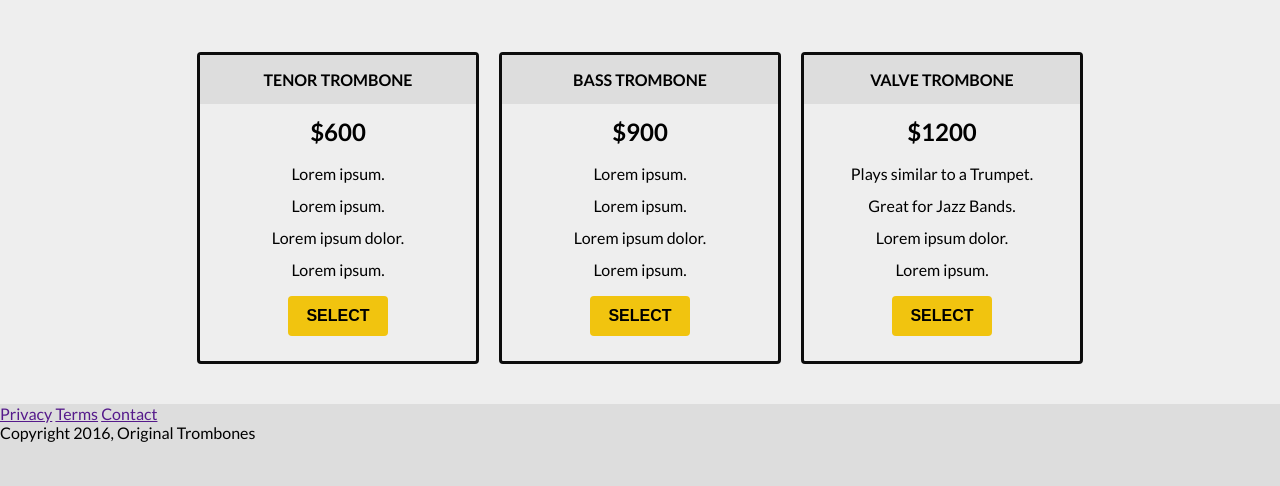
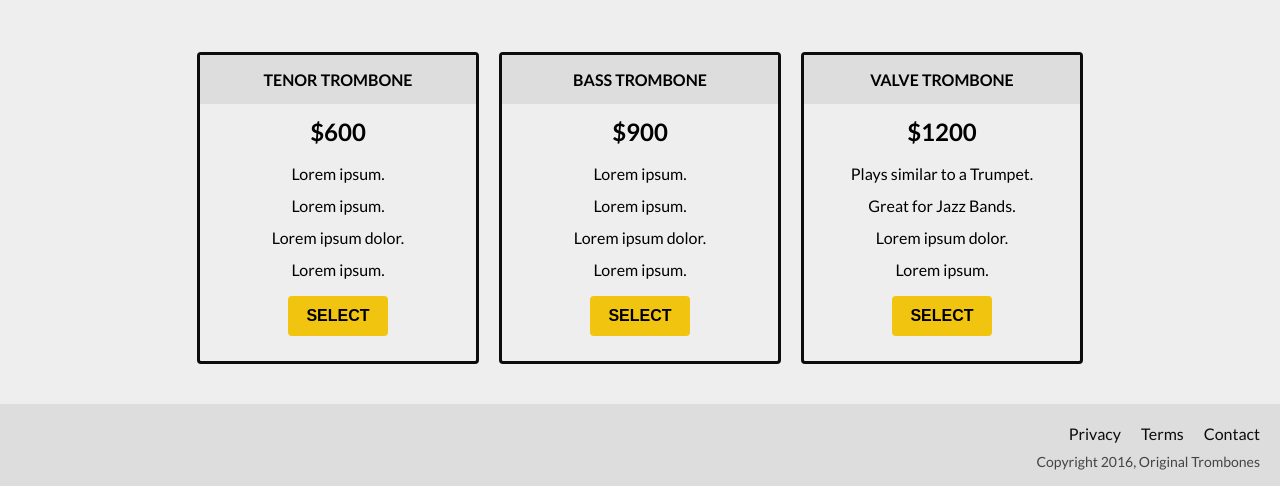
Before and after one commit to Chihiro-001/product-landing-page-codecamp, a plain HTML site: page index.html in a window 1280 px wide. Shown: the part 983-1469 px from the top of the page. Drawn offline with Linux system fonts and the light colour scheme.

Commit message:
Updated styles of footer

```diff
--- a/styles.css
+++ b/styles.css
@@ -95,13 +95,28 @@ footer {
   background-color: #dddddd;
   margin-top: 30px;
   height: 82px;
+  padding: 10px;
 }
-ul > footer {
+footer ul {
   display: flex;
   justify-content: flex-end;
 }
 footer li {
   display: inline-block;
+  margin: 10px;
+}
+footer .copyright {
+  display: flex;
+  justify-content: flex-end;
+  margin: 0 10px 10px 10px;
+  color: #444444;
+  font-weight: 400;
+  font-size: 14px;
+}
+footer a {
+  text-decoration: none;
+  color: #0c0c0c;
+  font-size: 16px;
 }
 .video {
   display: flex;
@@ -175,3 +190,5 @@ button:hover {
   height: 100%;
   max-width: 285px;
 }
+@media (max-width: 768px) {
+}
```
